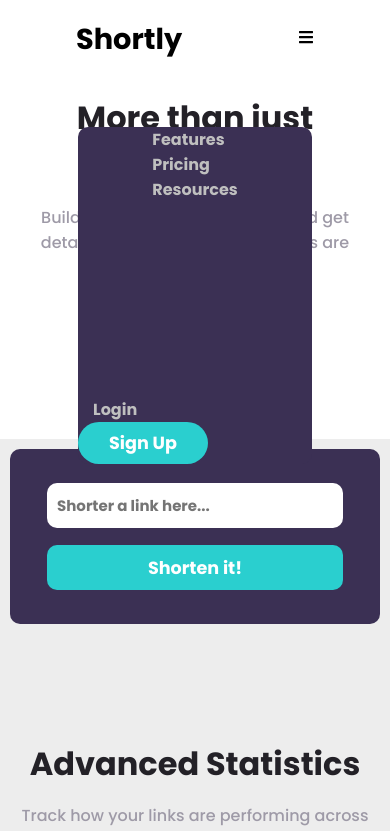
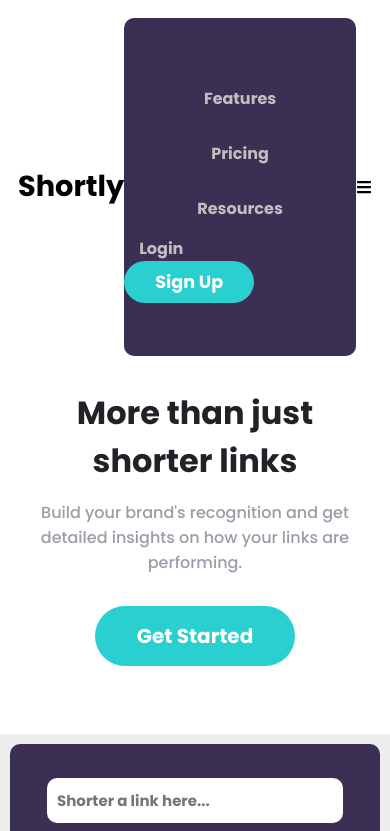
Before and after one commit to juliasanchez25/url-shortening-page, a React (Vite) app: page / in a window 390 px wide. Shown: the top 831 px of the page. Built offline with nearby package versions, Linux system fonts and the light colour scheme.

Commit message:
feat: making responsive navbar

```diff
--- a/src/components/NavbarComponent.tsx
+++ b/src/components/NavbarComponent.tsx
@@ -10,17 +10,9 @@ const Navbar = () => {
           Shortly
         </a>
         <div className="navbar-container__menu">
-          <ul>
-            <li className="navbar-container__item">
-              <a href="">Features</a>
-            </li>
-            <li className="navbar-container__item">
-              <a href="">Pricing</a>
-            </li>
-            <li className="navbar-container__item">
-              <a href="">Resources</a>
-            </li>
-          </ul>
+          <a href="">Features</a>
+          <a href="">Pricing</a>
+          <a href="">Resources</a>
           <div className="navbar-container__buttons">
             <a href="">Login</a>
             <button>Sign Up</button>
--- a/src/components/UrlShorteningComponent.tsx
+++ b/src/components/UrlShorteningComponent.tsx
@@ -8,6 +8,14 @@ import "../styles/UrlShorteningComponent.scss";
 
 const UrlShortening = ({ loadUrl }: UrlProps) => {
   const [originalUrl, setOriginalUrl] = useState("");
+
+  const [inputValue, setInputValue] = useState('');
+
+  const handleSubmit = (e: any) => {
+    e.preventDefault();
+    console.log('Valor enviado:', inputValue);
+    setInputValue('');
+  }
 
   const handleKeyDown = (e: KeyboardEvent) => {
     if (e.key === "Enter") {
@@ -20,9 +28,11 @@ const UrlShortening = ({ loadUrl }: UrlProps) => {
       <div className="short-url-container__item">
         <input
           type="text"
+          value={inputValue}
           placeholder="Shorter a link here..."
-          onChange={(e) => setOriginalUrl(e.target.value)}
+          onChange={e => [setOriginalUrl(e.target.value),,setInputValue(e.target.value)]}
           onKeyDown={handleKeyDown}
+          onSubmit={handleSubmit}
         ></input>
         <button
           onClick={() => loadUrl(originalUrl)}
--- a/src/routes/Home.tsx
+++ b/src/routes/Home.tsx
@@ -16,6 +16,7 @@ const Home = () => {
     const { short_link } = result;
     const urlData: UrlProps = {
       url_link: short_link,
+      originalUrl,
     };
 
     setUrls([...urls, urlData]);
@@ -39,7 +40,15 @@ const Home = () => {
       {urls?.map((url, index) => {
         return (
           <div key={index} className="short-url-list-container">
-            {url && <a href="#">{url.url_link}</a>}
+            <div className="short-url-list-container__items">
+              <div className="short-url-list-container__items__original">
+                {url && <a href="#">{url.originalUrl}</a>}
+              </div>
+              <div className="short-url-list-container__items__short">
+                {url && <a href="#">{url.url_link}</a>}
+              </div>
+              <button>Copy</button>
+            </div>
           </div>
         );
       })}
--- a/src/styles/NavbarComponent.scss
+++ b/src/styles/NavbarComponent.scss
@@ -1,24 +1,20 @@
-*::before {
-  margin: 0;
-  box-sizing: border-box;
-}
-
 .navbar-container {
   display: flex;
   align-items: center;
-  justify-content: space-around;
+  justify-content: space-between;
   padding: 18px;
   background-color: #fff;
-
-  a {
-    text-decoration: none;
-    font-weight: 600;
-  }
 
   &__logo {
     color: #000;
     font-size: 1.8rem;
     font-weight: 600;
+  }
+
+  a {
+    text-decoration: none;
+    font-weight: 600;
+    position: relative;
   }
 
   &__menu {
@@ -27,12 +23,13 @@
     justify-content: space-between;
 
     @media screen and (max-width: 768px) {
-      position: fixed;
-      top: 15vh;
-      width: 60%;
+      display: flex;
+      justify-content: center;
+      align-items: center;
+      width: 80%;
       height: 40vh;
       flex-direction: column;
-      border-radius: 10px;;
+      border-radius: 10px;
       color: #fff;
       background-color: hsl(257, 27%, 26%);
 
@@ -44,10 +41,6 @@
     a {
       color: hsl(0, 0%, 75%);
       padding: 15px;
-    }
-
-    li {
-      list-style: none;
     }
   }
 
@@ -77,7 +70,7 @@
 
   @media screen and (max-width: 768px) {
     &__toggler {
-      display: block;
+      display: flex;
     }
   }
 }
--- a/src/styles/index.scss
+++ b/src/styles/index.scss
@@ -59,22 +59,46 @@ p {
   display: flex;
   flex-direction: column;
   justify-content: center;
-  align-items: center;
+
+  &__items {
     width: 80%;
+    height: auto;
     margin: 0 auto;
+    border-radius: 10px;
     padding: 1.2rem;
     background-color: #ffffff;
+    margin-top: 3vh;
 
-  ul {
-    margin-top: 15vh;
+    a {
+      color: #000;
+      padding: 15px;
     }
 
-  li {
-    list-style: none;
+    &__original {
+      padding: 5px;
+      border-bottom: 1px solid #e2e2e2;
     }
 
-  p {
-    color: #000;
+    &__short {
+      margin-top: 15px;
+
+      a {
+        color: hsl(180, 66%, 49%);
+      }
+    }
+
+    button {
+      font-weight: 600;
+      width: 90%;
+      max-width: 90%;
+      height: 6vh;
+      margin-top: 15px;
+      border-radius: 10px;
+      border: none;
+      background-color: hsl(180, 66%, 49%);
+      color: #fff;
+      margin-left: 5%;
+    }
   }
 }
 
--- a/src/types/url.ts
+++ b/src/types/url.ts
@@ -1,3 +1,4 @@
 export type UrlProps = {
   url_link: string;
+  originalUrl: string;
 };
```
Lines whose indentation alone changed are shown as unchanged.
